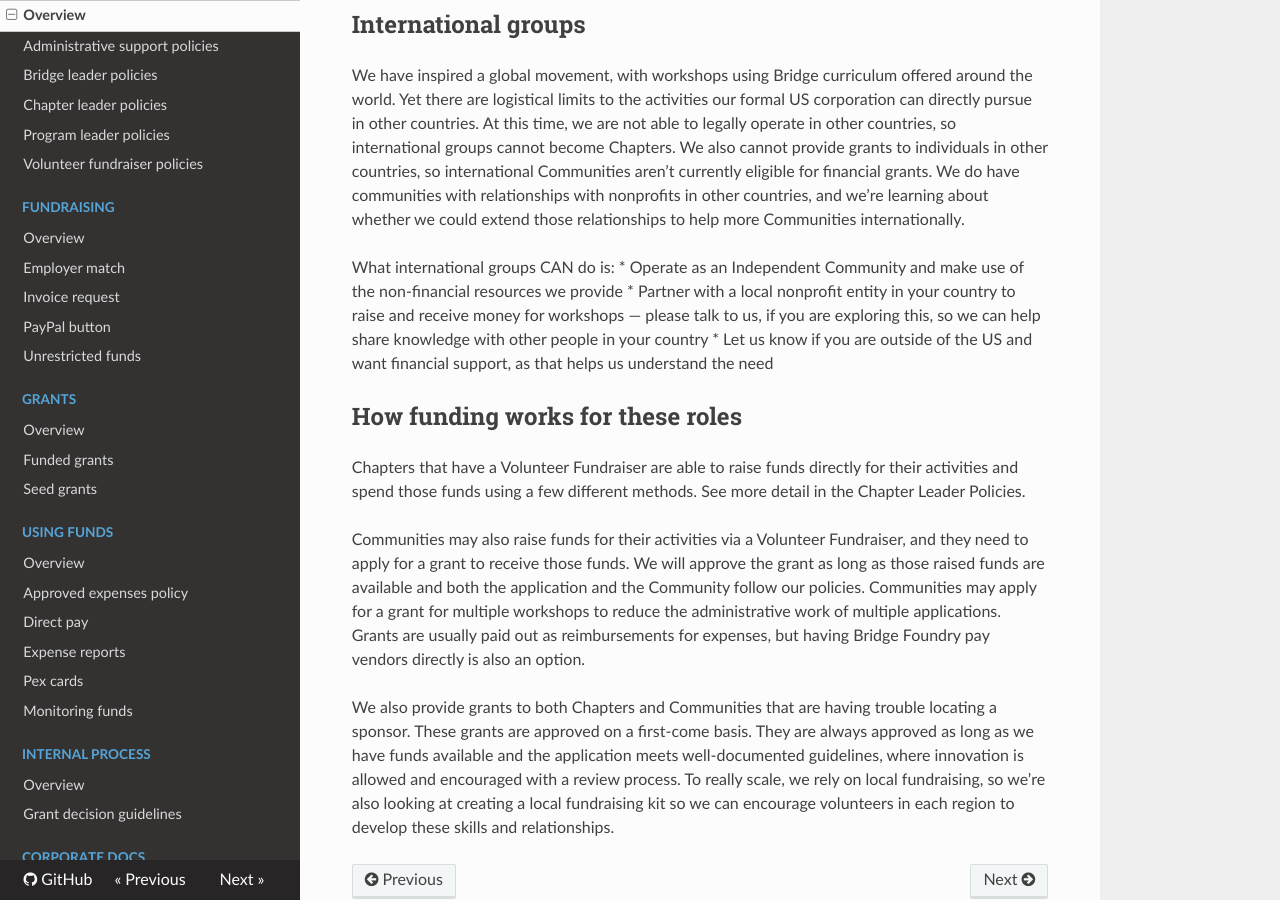
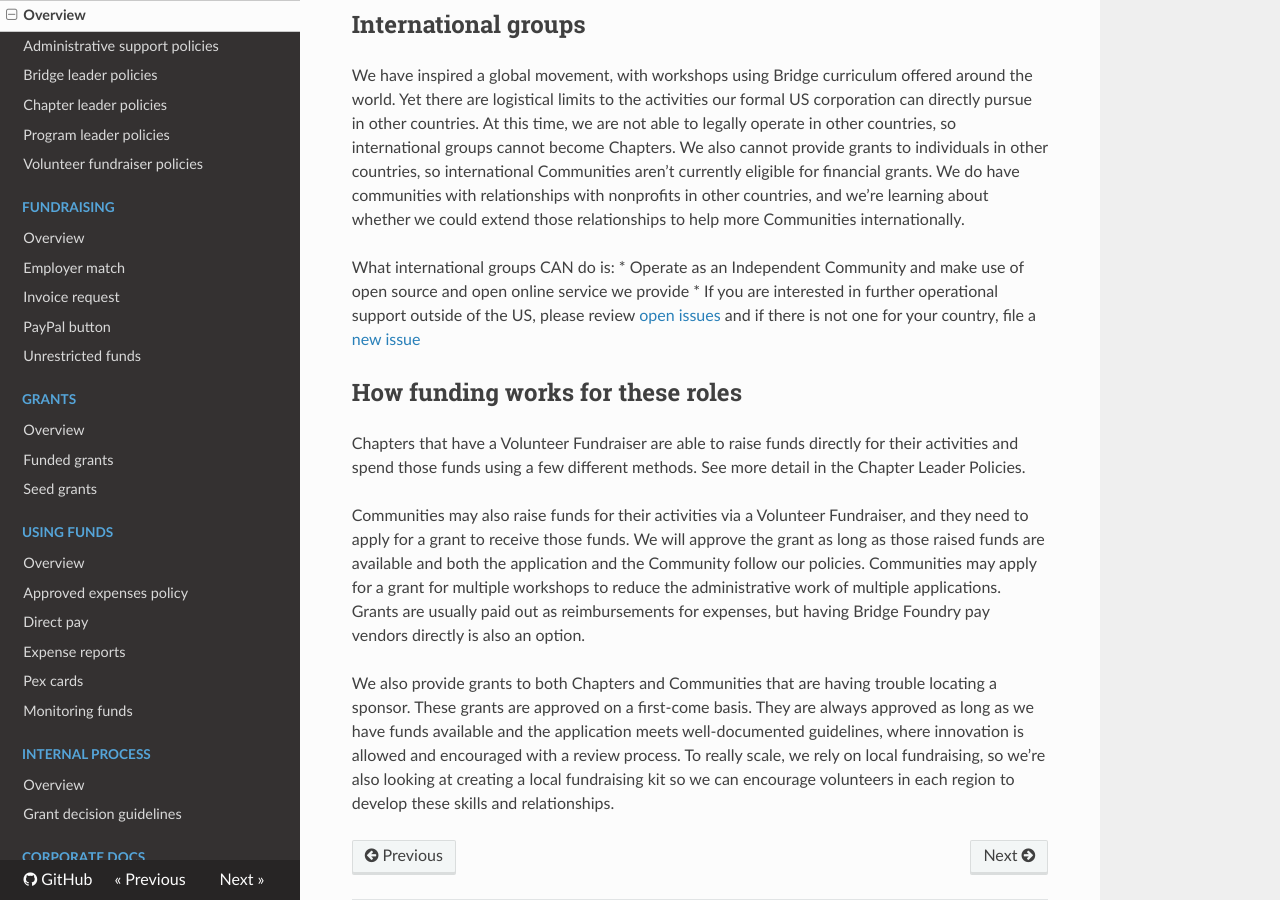
Before and after one commit to Satsaimistoowqp/bridgefoundry-operations, an MkDocs documentation site: the page built from docs/roles/README.md, in a window 1280 px wide and 900 px high, scrolled down 2162 px. Built offline with MkDocs 1.6.1, drawn with Linux system fonts in a browser that asks for light colours; nearby versions of some CDN libraries; old or Windows-style settings are respelled for this version of MkDocs.

Commit message:
link to current international org activities and how to file an issue

```diff
--- a/docs/roles/README.md
+++ b/docs/roles/README.md
@@ -44,9 +44,9 @@ Volunteer fundraisers are just what they sound like: individuals can help raise
 We have inspired a global movement, with workshops using Bridge curriculum offered around the world. Yet there are logistical limits to the activities our formal US corporation can directly pursue in other countries. At this time, we are not able to legally operate in other countries, so international groups cannot become Chapters. We also cannot provide grants to individuals in other countries, so international Communities aren’t currently eligible for financial grants. We do have communities with relationships with nonprofits in other countries, and we’re learning about whether we could extend those relationships to help more Communities internationally.
 
 What international groups CAN do is:
-* Operate as an Independent Community and make use of the non-financial resources we provide
-* Partner with a local nonprofit entity in your country to raise and receive money for workshops — please talk to us, if you are exploring this, so we can help share knowledge with other people in your country
-* Let us know if you are outside of the US and want financial support, as that helps us understand the need
+* Operate as an Independent Community and make use of open source and open online service we provide
+* If you are interested in further operational support outside of the US, please review [open issues](https://github.com/bridgefoundry/operations/labels/international) and if there is not one for your country, file a [new issue](https://github.com/bridgefoundry/operations/issues/new)
+
 
 ## How funding works for these roles
 
```
